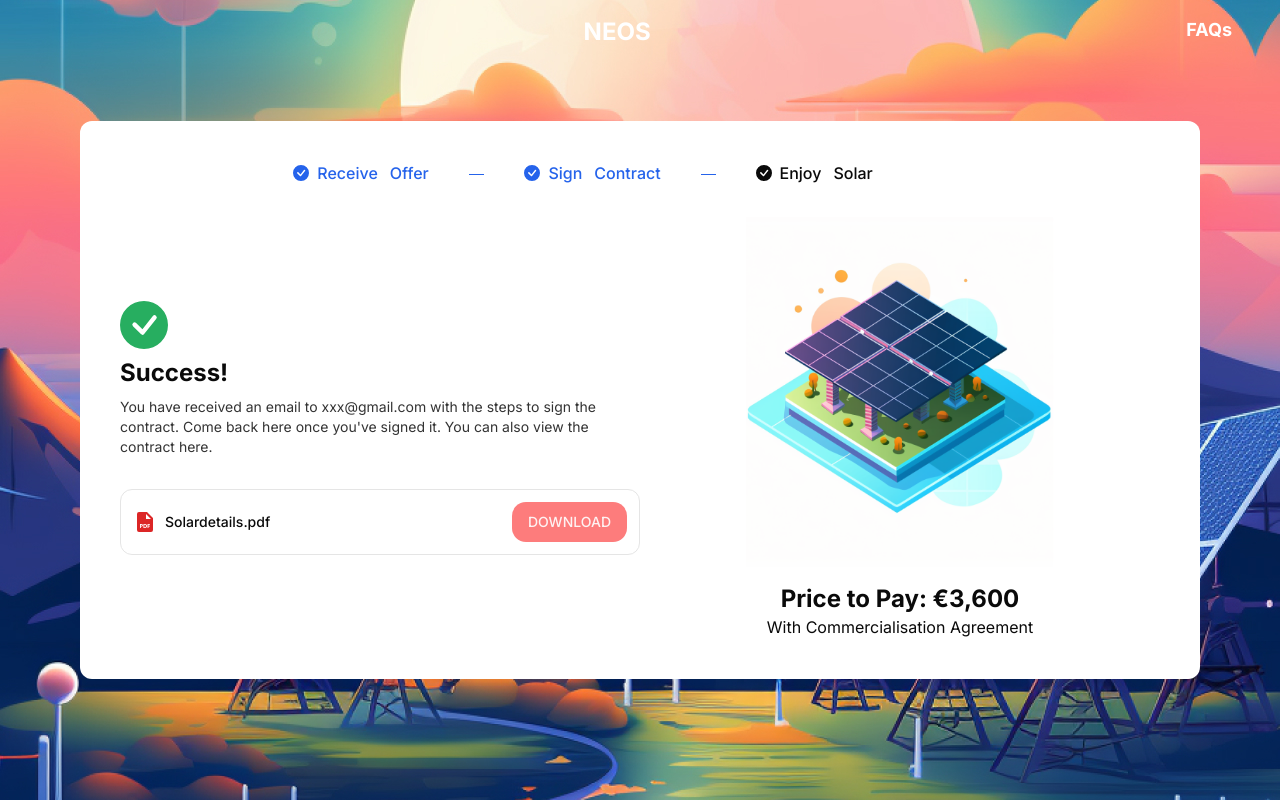
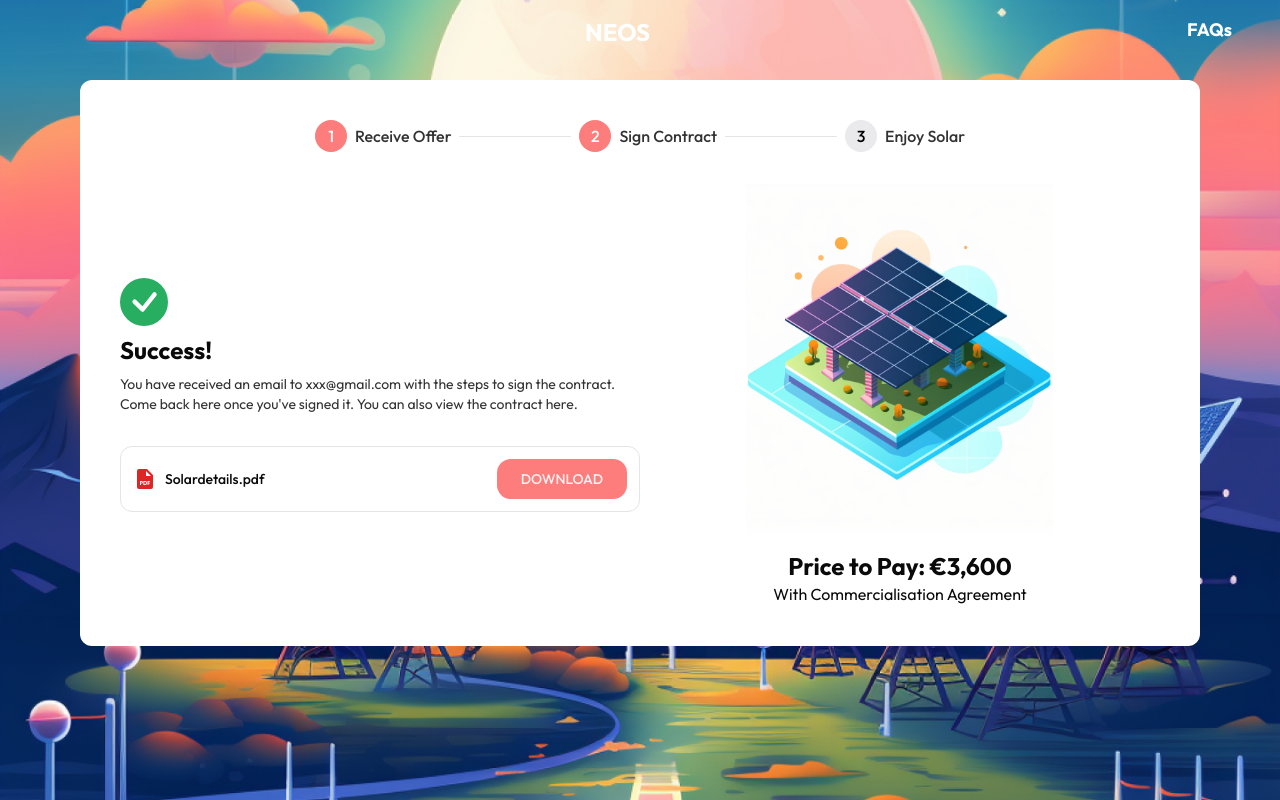
Before and after one commit to y2kshukla/neos, a Next.js app: page /paymentgateway in a window 1280 px wide. Built offline with nearby package versions, Linux system fonts and the light colour scheme.

Commit message:
some extra changes

```diff
--- a/src/app/(offer)/layout.tsx
+++ b/src/app/(offer)/layout.tsx
@@ -16,9 +16,7 @@ export default function OfferLayout({
   return (
     <AppShell className='p-20'>
       <div className="flex flex-col items-center gap-8 rounded-xl bg-background overflow-hidden w-full h-full p-10">
-        <div className='w-2/3'>
           <Stepper/>
-        </div>
         {children}
       </div>
     </AppShell>
--- a/src/app/description/page.tsx
+++ b/src/app/description/page.tsx
@@ -14,7 +14,7 @@ const Description = () => {
     ];
     return (
         <AppShell className="p-20">
-            <div className="flex gap-8 rounded-xl bg-background overflow-hidden w-full h-full p-10">
+            <div className="flex gap-8 justify-between items-center rounded-xl bg-background overflow-hidden w-full h-full p-10">
                 <div className="flex flex-col gap-4 w-1/2">
                     <div className="flex flex-col gap-2">
                         <h1 className="font-bold text-3xl">What is Virtual Solar?</h1>
@@ -25,11 +25,11 @@ const Description = () => {
                             <div key={index}>👉 {item}</div>
                         ))}
                     </ul>
-                    <Button asChild>
+                    <Button asChild className="self-start">
                         <Link href={'/getoffer'}>CALCULATE YOUR SAVINGS</Link>
                     </Button>
                 </div>
-                <div className="relative w-1/2 aspect-square">
+                <div className="relative w-1/2 max-w-[436px] aspect-[436/490]">
                     <Image fill src={'/images/image-11.png'} alt="Solar Panel"/>
                 </div>
             </div>
--- a/src/app/layout.tsx
+++ b/src/app/layout.tsx
@@ -1,8 +1,8 @@
 import type { Metadata } from 'next'
-import { Inter } from 'next/font/google'
+import { Outfit } from 'next/font/google'
 import './globals.css'
 
-const inter = Inter({ subsets: ['latin'] })
+const inter = Outfit({ subsets: ['latin'] })
 
 export const metadata: Metadata = {
   title: 'Create Next App',
--- a/src/components/appshell/index.tsx
+++ b/src/components/appshell/index.tsx
@@ -1,3 +1,4 @@
+import Image from "next/image";
 import Navbar from "../navbar";
 
 type shellTypes = {
@@ -7,7 +8,10 @@ type shellTypes = {
 
 const AppShell = ({children, className}: shellTypes) => {
     return (
-        <main className={`flex justify-center items-center w-full min-h-screen bg-hero-pattern bg-center ${className}`}>
+        <main className={`flex justify-center items-center w-full max-h-screen bg-center ${className}`}>
+            <div className="fixed inset-0 -z-10 w-screen h-full">
+                <Image fill src={'/images/image-10.jpg'} alt="Hero Image"/>
+            </div>
             <Navbar/>
             {children}
         </main>
--- a/src/components/stepper/index.tsx
+++ b/src/components/stepper/index.tsx
@@ -1,29 +1,38 @@
 'use client'
 
 import { usePathname } from 'next/navigation'
-import { BsCheckCircleFill } from "react-icons/bs";
+import { Separator } from '../ui/separator';
 
 const Stepper = () => {
     const pathname = usePathname();
     console.log(pathname);
+
+    const Number = ({ number, isActive }: { number: number; isActive: boolean; }) => {
+        return (
+            <span className={`${isActive ? 'bg-primary' : 'bg-[#EAEAED]'} ${isActive ? 'text-white' : 'text-black'} w-8 h-8 flex items-center justify-center rounded-full`}>{number}</span>
+        );
+    }
+
     return (
-        <ol className="flex items-center w-full text-sm font-medium text-center text-gray-500 dark:text-gray-400 sm:text-base">
-            <li className={`flex md:w-full items-center ${(pathname == '/getoffer' || pathname == '/standardoffer' || pathname == '/personalizedoffer' || pathname == '/youroffer' || pathname == '/contactdetails' || pathname == '/paymentgateway' || pathname == '/success') && 'text-blue-600 dark:text-blue-500'} sm:after:content-[''] after:w-full after:h-1 after:border-b after:border-gray-200 after:border-1 after:hidden sm:after:inline-block after:mx-6 xl:after:mx-10 dark:after:border-gray-700`}>
+        <ol className="flex items-center justify-center gap-2 w-full text-sm font-medium text-center text-gray-500 dark:text-gray-400 sm:text-base">
+            <li className={`flex items-center text-gray ${(pathname == '/getoffer' || pathname == '/standardoffer' || pathname == '/personalizedoffer' || pathname == '/youroffer' || pathname == '/contactdetails' || pathname == '/paymentgateway' || pathname == '/success') && 'text-black'}`}>
                 <span className="flex items-center gap-2 after:content-['/'] sm:after:hidden after:mx-2 after:text-gray-200 dark:after:text-gray-500">
-                    <BsCheckCircleFill/>
-                    Receive <span className="hidden sm:inline-flex sm:ms-1">Offer</span>
+                    <Number number={1} isActive={pathname == '/getoffer' || pathname == '/standardoffer' || pathname == '/personalizedoffer' || pathname == '/youroffer' || pathname == '/contactdetails' || pathname == '/paymentgateway' || pathname == '/success'}/>
+                    Receive&nbsp;Offer
                 </span>
             </li>
-            <li className={`flex md:w-full items-center ${(pathname == '/contactdetails' || pathname == '/paymentgateway' || pathname == '/success') && 'text-blue-600 dark:text-blue-500'} sm:after:content-[''] after:w-full after:h-1 after:border-b after:border-gray-200 after:border-1 after:hidden sm:after:inline-block after:mx-6 xl:after:mx-10 dark:after:border-gray-700`}>
+            <Separator className='w-28'/>
+            <li className={`flex items-center text-gray ${(pathname == '/contactdetails' || pathname == '/paymentgateway' || pathname == '/success') && 'text-black'}`}>
                 <span className={`flex items-center gap-2 after:content-['/'] sm:after:hidden after:mx-2 after:text-gray-200 dark:after:text-gray-500`}>
-                    <BsCheckCircleFill/>
-                    Sign <span className="hidden sm:inline-flex sm:ms-1">Contract</span>
+                    <Number number={2} isActive={pathname == '/contactdetails' || pathname == '/paymentgateway' || pathname == '/success'}/>
+                    Sign&nbsp;Contract
                 </span>
             </li>
-            <li className={`flex md:w-full items-center ${(pathname == '/success') && 'text-blue-600 dark:text-blue-500'} after:h-1 after:border-b after:border-gray-200 after:border-1 after:hidden sm:after:inline-block after:mx-6 xl:after:mx-10 dark:after:border-gray-700`}>
+            <Separator className='w-28'/>
+            <li className={`flex items-center text-gray ${(pathname == '/success') && 'text-black'}`}>
                 <span className="flex items-center gap-2 after:content-['/'] sm:after:hidden after:mx-2 after:text-gray-200 dark:after:text-gray-500">
-                    <BsCheckCircleFill/>
-                    Enjoy <span className="hidden sm:inline-flex sm:ms-1">Solar</span>
+                    <Number number={3} isActive={pathname == '/success'}/>
+                    Enjoy&nbsp;Solar
                 </span>
             </li>
         </ol>
--- a/src/components/ui/button.tsx
+++ b/src/components/ui/button.tsx
@@ -20,7 +20,7 @@ const buttonVariants = cva(
         link: "text-primary underline-offset-4 hover:underline",
       },
       size: {
-        default: "h-10 px-4 py-2",
+        default: "h-10 px-6 py-4",
         sm: "h-9 rounded-md px-3",
         lg: "h-11 rounded-md px-8",
         icon: "h-10 w-10",
```
